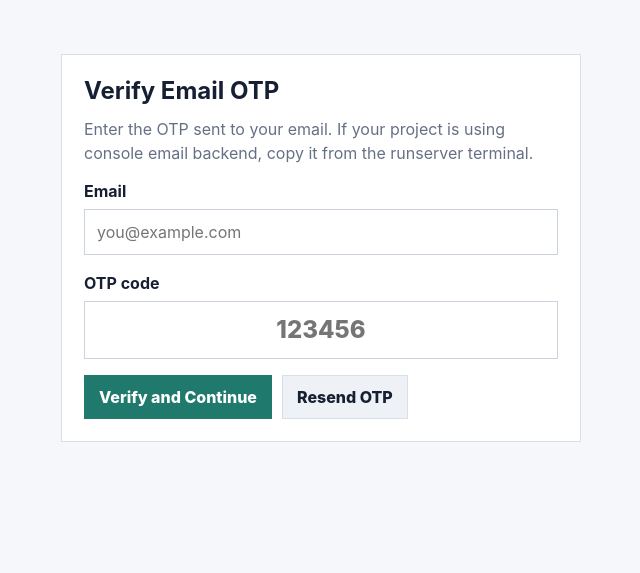
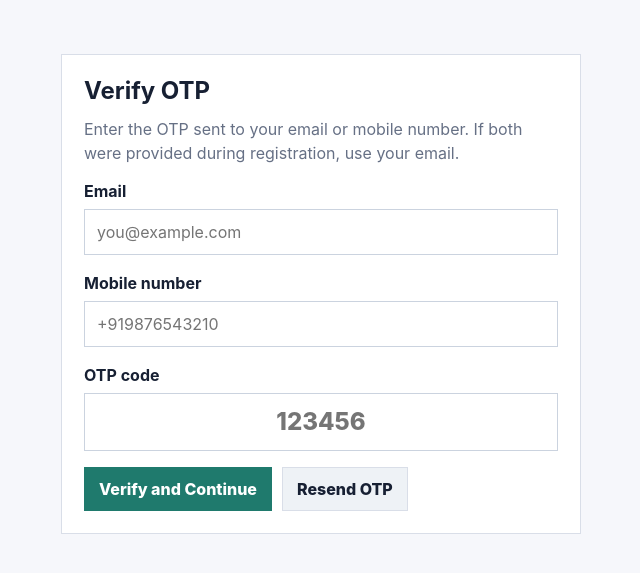
Before and after one commit to codebyrishi3075/devlog-blogigng, a Django app: page /register/verify/ in a window 1280 px wide. Shown: the part 73-646 px from the top of the page, without its empty margins (319-959 px from the left). Run offline with Django 5.2, Linux system fonts and the light colour scheme; parts of the project's set-up code (start-up, migrations or seed data) failed here and were passed over.

Commit message:
3rd - Update the priority for register

```diff
--- a/accounts/forms.py
+++ b/accounts/forms.py
@@ -6,17 +6,26 @@ from .models import User
 
 class RegisterForm(UserCreationForm):
     email = forms.EmailField(
-        required=True,
+        required=False,
         widget=forms.EmailInput(attrs={
             'class': 'form-control',
             'placeholder': 'you@example.com',
             'autocomplete': 'email',
         }),
     )
+    phone_number = forms.CharField(
+        label='Mobile number',
+        required=False,
+        widget=forms.TextInput(attrs={
+            'class': 'form-control',
+            'placeholder': '+919876543210',
+            'autocomplete': 'tel',
+        }),
+    )
 
     class Meta:
         model = User
-        fields = ['username', 'email', 'password1', 'password2']
+        fields = ['username', 'email', 'phone_number', 'password1', 'password2']
         widgets = {
             'username': forms.TextInput(attrs={
                 'class': 'form-control',
@@ -32,17 +41,35 @@ class RegisterForm(UserCreationForm):
             'placeholder': 'Create a password',
             'autocomplete': 'new-password',
         })
-
-    def clean_email(self):
-        email = self.cleaned_data['email']
-        if User.objects.filter(email=email).exists():
-            raise forms.ValidationError("This email is already registered.")
-        return email
         self.fields['password2'].widget.attrs.update({
             'class': 'form-control',
             'placeholder': 'Confirm password',
             'autocomplete': 'new-password',
         })
+
+    def clean_email(self):
+        email = self.cleaned_data.get('email', '').strip()
+        if email and User.objects.filter(email=email).exists():
+            raise forms.ValidationError("This email is already registered.")
+        return email
+
+    def clean_phone_number(self):
+        phone_number = self.cleaned_data.get('phone_number', '').strip()
+        if not phone_number:
+            return phone_number
+        if not phone_number.startswith('+'):
+            raise forms.ValidationError("Use E.164 format. Example: +919876543210")
+        if User.objects.filter(phone_number=phone_number).exists():
+            raise forms.ValidationError("This mobile number is already registered.")
+        return phone_number
+
+    def clean(self):
+        cleaned_data = super().clean()
+        email = cleaned_data.get('email')
+        phone_number = cleaned_data.get('phone_number')
+        if not email and not phone_number:
+            raise forms.ValidationError("Enter at least one contact: email or mobile number.")
+        return cleaned_data
 
 class LoginForm(AuthenticationForm):
     username = forms.CharField(widget=forms.TextInput(attrs={
@@ -58,11 +85,20 @@ class LoginForm(AuthenticationForm):
 
 
 class VerifyOTPForm(forms.Form):
-    email = forms.EmailField(widget=forms.EmailInput(attrs={
+    email = forms.EmailField(required=False, widget=forms.EmailInput(attrs={
         'class': 'form-control',
         'placeholder': 'you@example.com',
         'autocomplete': 'email',
     }))
+    phone_number = forms.CharField(
+        label='Mobile number',
+        required=False,
+        widget=forms.TextInput(attrs={
+            'class': 'form-control',
+            'placeholder': '+919876543210',
+            'autocomplete': 'tel',
+        }),
+    )
     otp_code = forms.CharField(
         label='OTP code',
         min_length=6,
@@ -75,14 +111,45 @@ class VerifyOTPForm(forms.Form):
         }),
     )
 
+    def clean(self):
+        cleaned_data = super().clean()
+        email = cleaned_data.get('email')
+        phone_number = cleaned_data.get('phone_number')
+        if not email and not phone_number:
+            raise forms.ValidationError("Enter email or mobile number with OTP.")
+        return cleaned_data
+
 
 class ProfileUpdateForm(forms.ModelForm):
     class Meta:
         model = User
-        fields = ['username', 'email', 'bio', 'profile_picture']
+        fields = [
+            'username', 'name', 'email', 'phone_number',
+            'date_of_birth', 'gender', 'bio', 'profile_picture'
+        ]
         widgets = {
             'username': forms.TextInput(attrs={'class': 'form-control'}),
+            'name': forms.TextInput(attrs={'class': 'form-control', 'placeholder': 'Full name'}),
             'email': forms.EmailInput(attrs={'class': 'form-control'}),
+            'phone_number': forms.TextInput(attrs={'class': 'form-control', 'placeholder': '+919876543210'}),
+            'date_of_birth': forms.DateInput(attrs={'class': 'form-control', 'type': 'date'}),
+            'gender': forms.Select(attrs={'class': 'form-control'}),
             'bio': forms.Textarea(attrs={'class': 'form-control', 'rows': 4}),
             'profile_picture': forms.ClearableFileInput(attrs={'class': 'form-control'}),
         }
+
+    def clean_email(self):
+        email = self.cleaned_data.get('email', '').strip()
+        if email and User.objects.exclude(pk=self.instance.pk).filter(email=email).exists():
+            raise forms.ValidationError("This email is already registered.")
+        return email
+
+    def clean_phone_number(self):
+        phone_number = self.cleaned_data.get('phone_number', '').strip()
+        if not phone_number:
+            return phone_number
+        if not phone_number.startswith('+'):
+            raise forms.ValidationError("Use E.164 format. Example: +919876543210")
+        if User.objects.exclude(pk=self.instance.pk).filter(phone_number=phone_number).exists():
+            raise forms.ValidationError("This mobile number is already registered.")
+        return phone_number
--- a/accounts/views.py
+++ b/accounts/views.py
@@ -21,11 +21,16 @@ def register_view(request):
     if request.method == 'POST':
         if form.is_valid():
             user = form.save()
+            email = user.email.strip()
+            phone_number = (user.phone_number or '').strip()
+            otp_channel = 'EMAIL' if email else 'SMS'
+            otp_destination = email or phone_number
             try:
                 create_and_send_otp(
                     purpose='REGISTER',
-                    channel='EMAIL',
-                    email=user.email,
+                    channel=otp_channel,
+                    email=email or None,
+                    phone_number=None if email else phone_number,
                     user=user,
                 )
             except Exception as exc:
@@ -34,9 +39,10 @@ def register_view(request):
             else:
                 messages.success(
                     request,
-                    f'Registration successful, {user.username}! OTP sent to {user.email}. Please verify before login.'
+                    f'Registration successful, {user.username}! OTP sent to {otp_destination}. Please verify before login.'
                 )
-                verify_url = f"{reverse('verify_registration')}?{urlencode({'email': user.email})}"
+                query = {'email': email} if email else {'phone_number': phone_number}
+                verify_url = f"{reverse('verify_registration')}?{urlencode(query)}"
                 return redirect(verify_url)
 
     return render(request, 'accounts/register.html', {'form': form})
@@ -47,7 +53,8 @@ def verify_registration_view(request):
         return redirect('home')
 
     initial_email = request.GET.get('email') or request.POST.get('email') or ''
-    form = VerifyOTPForm(initial={'email': initial_email})
+    initial_phone = request.GET.get('phone_number') or request.POST.get('phone_number') or ''
+    form = VerifyOTPForm(initial={'email': initial_email, 'phone_number': initial_phone})
 
     if request.method == 'POST':
         action = request.POST.get('action', 'verify')
@@ -55,39 +62,50 @@ def verify_registration_view(request):
 
         if action == 'resend':
             email = request.POST.get('email', '').strip()
-            if not email:
-                messages.error(request, 'Enter your email address to resend OTP.')
+            phone_number = request.POST.get('phone_number', '').strip()
+            if not email and not phone_number:
+                messages.error(request, 'Enter your email or mobile number to resend OTP.')
             else:
                 try:
-                    user = User.objects.get(email=email)
+                    if email:
+                        user = User.objects.get(email=email)
+                    else:
+                        user = User.objects.get(phone_number=phone_number)
                     create_and_send_otp(
                         purpose='REGISTER',
-                        channel='EMAIL',
-                        email=email,
+                        channel='EMAIL' if email else 'SMS',
+                        email=email or None,
+                        phone_number=None if email else phone_number,
                         user=user,
                     )
-                    messages.success(request, f'A new OTP has been sent to {email}.')
+                    messages.success(request, f'A new OTP has been sent to {email or phone_number}.')
                 except User.DoesNotExist:
-                    messages.error(request, 'No account found for this email.')
+                    messages.error(request, 'No account found for this contact.')
                 except Exception as exc:
                     messages.error(request, f'Could not resend OTP: {exc}')
             return render(request, 'accounts/verify_registration.html', {'form': form})
 
         if form.is_valid():
             email = form.cleaned_data['email']
+            phone_number = form.cleaned_data['phone_number']
             otp_code = form.cleaned_data['otp_code']
             success, message, otp = verify_otp(
                 purpose='REGISTER',
                 otp_code=otp_code,
-                email=email,
+                email=email or None,
+                phone_number=None if email else phone_number,
             )
 
             if success:
                 user = otp.user
-                user.is_email_verified = True
-                user.save(update_fields=['is_email_verified'])
+                if email:
+                    user.is_email_verified = True
+                    user.save(update_fields=['is_email_verified'])
+                else:
+                    user.is_phone_verified = True
+                    user.save(update_fields=['is_phone_verified'])
                 login(request, user)
-                messages.success(request, 'Email verified successfully. Welcome to DevLog!')
+                messages.success(request, 'Account verified successfully. Welcome to DevLog!')
                 return redirect('home')
 
             messages.error(request, message)
@@ -107,7 +125,8 @@ def login_view(request):
             user = authenticate(request, username=username, password=password)
             if user is not None:
                 if not user.is_verified():
-                    verify_url = f"{reverse('verify_registration')}?{urlencode({'email': user.email})}"
+                    query = {'email': user.email} if user.email else {'phone_number': user.phone_number}
+                    verify_url = f"{reverse('verify_registration')}?{urlencode(query)}"
                     messages.error(request, 'Please verify your email or phone number before logging in.')
                     return redirect(verify_url)
                 login(request, user)
--- a/templates/accounts/register.html
+++ b/templates/accounts/register.html
@@ -4,7 +4,7 @@
 {% block content %}
 <section class="auth-panel panel">
     <h1>Create Account</h1>
-    <p class="muted">Use an email address you can verify. After registration, DevLog will send a six digit OTP.</p>
+    <p class="muted">Enter email, mobile number, or both. If both are provided, DevLog sends the OTP to email first.</p>
 
     <form method="POST" novalidate>
         {% csrf_token %}
--- a/templates/accounts/verify_registration.html
+++ b/templates/accounts/verify_registration.html
@@ -3,8 +3,8 @@
 
 {% block content %}
 <section class="auth-panel panel">
-    <h1>Verify Email OTP</h1>
-    <p class="muted">Enter the OTP sent to your email. If your project is using console email backend, copy it from the runserver terminal.</p>
+    <h1>Verify OTP</h1>
+    <p class="muted">Enter the OTP sent to your email or mobile number. If both were provided during registration, use your email.</p>
 
     <form method="POST" novalidate>
         {% csrf_token %}
@@ -16,6 +16,12 @@
             <label for="{{ form.email.id_for_label }}">{{ form.email.label }}</label>
             {{ form.email }}
             {% if form.email.errors %}<div class="field-error">{{ form.email.errors }}</div>{% endif %}
+        </div>
+
+        <div class="form-row">
+            <label for="{{ form.phone_number.id_for_label }}">{{ form.phone_number.label }}</label>
+            {{ form.phone_number }}
+            {% if form.phone_number.errors %}<div class="field-error">{{ form.phone_number.errors }}</div>{% endif %}
         </div>
 
         <div class="form-row">
```
Also changed, not shown: accounts/api_views.py (+26 -27 lines), accounts/serializers.py (+24 -3 lines), accounts/tests.py (+92 -2 lines), devlog_postman_collection.json (+5 -5 lines), templates/accounts/profile.html (+7 -2 lines), db.sqlite3, 1 other file.
